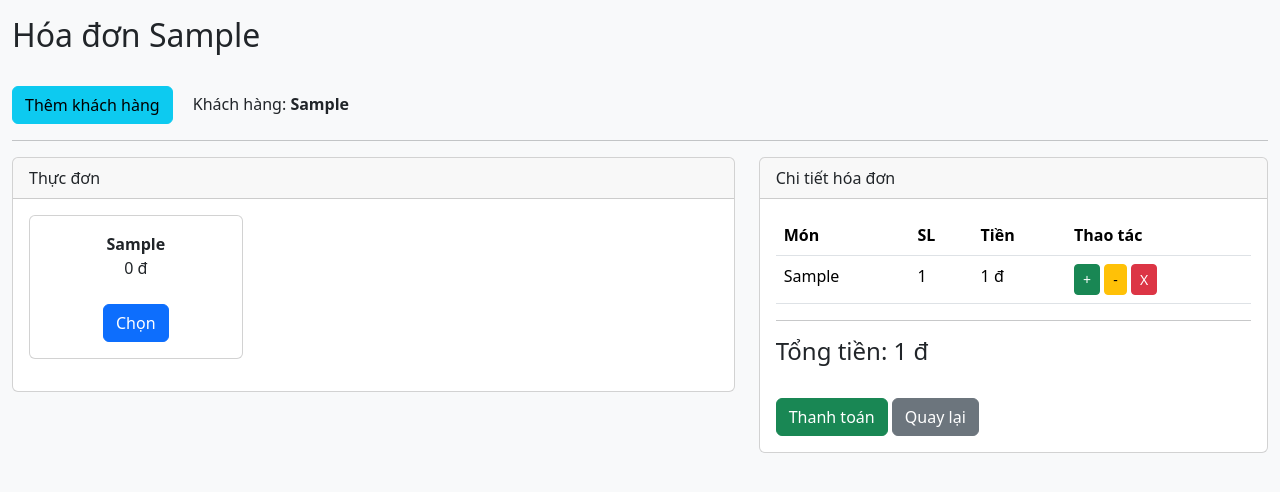
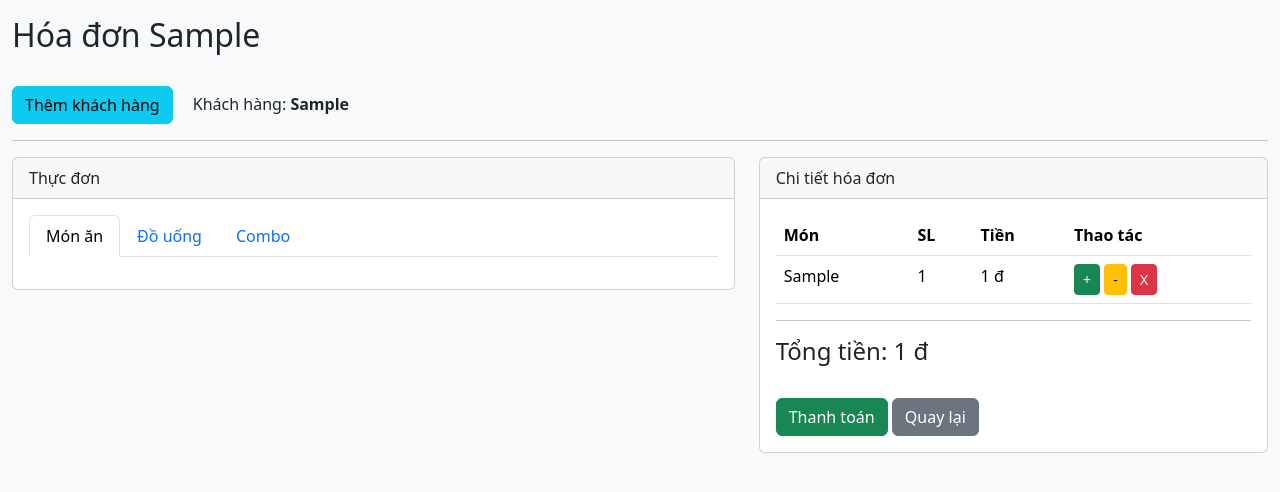
Before and after one commit to nguyenter/emenu, a Flask app: page /cashier/hoa-don/1 in a window 1280 px wide. Shown: the part 56-548 px from the top of the page. Run offline with Flask 3, Linux system fonts and the light colour scheme; the visitor is signed in with stand-in values (Sample User, id 1); tables that the repository leaves empty hold one stand-in row (values such as "Sample post").

Commit message:
update giao dien cÃashá»ier

```diff
--- a/app.py
+++ b/app.py
@@ -121,7 +121,9 @@
     if 'user_id' not in session:
         return redirect(url_for('login'))
 
-    ds_ban = Ban.query.order_by(Ban.so_thu_tu).all()
+    ds_khu_vuc = KhuVuc.query.order_by(
+        KhuVuc.so_thu_tu
+    ).all()
 
     ds_hang_hoa = HangHoa.query.join(
         NhomHang,
@@ -133,8 +135,7 @@
 
     return render_template(
         'cashier.html',
-        ds_ban=ds_ban,
-        ds_hang_hoa=ds_hang_hoa
+        ds_khu_vuc=ds_khu_vuc
     )
 
 @app.route('/logout')
@@ -308,12 +309,33 @@
         hoa_don_id
     )
 
-    ds_mon = HangHoa.query.join(
+    ds_mon_an = HangHoa.query.join(
         NhomHang,
         HangHoa.nhom_hang_id == NhomHang.id
     ).filter(
         HangHoa.trang_thai == True,
-        NhomHang.trang_thai == True
+        NhomHang.trang_thai == True,
+        HangHoa.loai_thuc_don == 'MON_AN'
+    ).all()
+
+
+    ds_do_uong = HangHoa.query.join(
+        NhomHang,
+        HangHoa.nhom_hang_id == NhomHang.id
+    ).filter(
+        HangHoa.trang_thai == True,
+        NhomHang.trang_thai == True,
+        HangHoa.loai_thuc_don == 'DO_UONG'
+    ).all()
+
+
+    ds_combo = HangHoa.query.join(
+        NhomHang,
+        HangHoa.nhom_hang_id == NhomHang.id
+    ).filter(
+        HangHoa.trang_thai == True,
+        NhomHang.trang_thai == True,
+        HangHoa.loai_thuc_don == 'COMBO'
     ).all()
 
     ds_chi_tiet = ChiTietHoaDon.query.filter_by(
@@ -323,7 +345,9 @@
     return render_template(
         'chi_tiet_hoa_don.html',
         hoa_don=hoa_don,
-        ds_mon=ds_mon,
+        ds_mon_an=ds_mon_an,
+        ds_do_uong=ds_do_uong,
+        ds_combo=ds_combo,
         ds_chi_tiet=ds_chi_tiet
     )
 
--- a/models/ban.py
+++ b/models/ban.py
@@ -52,5 +52,5 @@
 
     khu_vuc = db.relationship(
         'KhuVuc',
-        backref='danh_sach_ban'
+        back_populates='ban'
     )
--- a/models/khu_vuc.py
+++ b/models/khu_vuc.py
@@ -22,3 +22,9 @@
         db.Integer,
         nullable=False
     )
+
+    ban = db.relationship(
+        'Ban',
+        back_populates='khu_vuc',
+        lazy=True
+    )
--- a/templates/chi_tiet_hoa_don.html
+++ b/templates/chi_tiet_hoa_don.html
@@ -3,6 +3,7 @@
 {% block content %}
 
 <h2>Hóa đơn {{ hoa_don.ma_hoa_don }}</h2>
+
 <br>
 
 <a href="/cashier/them-khach-hang/{{ hoa_don.id }}"
@@ -17,8 +18,11 @@
     <span class="ms-3">
 
         Khách hàng:
+
         <strong>
+
             {{ hoa_don.khach_hang.ten_khach_hang }}
+
         </strong>
 
     </span>
@@ -29,6 +33,7 @@
 
 <div class="row">
 
+    <!-- Thực đơn -->
     <div class="col-md-7">
 
         <div class="card">
@@ -41,9 +46,147 @@
 
             <div class="card-body">
 
+                <!-- Tabs -->
+                <ul class="nav nav-tabs mb-3">
+
+                    <li class="nav-item">
+
+                        <button class="nav-link active"
+                                data-bs-toggle="tab"
+                                data-bs-target="#mon-an">
+
+                            Món ăn
+
+                        </button>
+
+                    </li>
+
+                    <li class="nav-item">
+
+                        <button class="nav-link"
+                                data-bs-toggle="tab"
+                                data-bs-target="#do-uong">
+
+                            Đồ uống
+
+                        </button>
+
+                    </li>
+
+                    <li class="nav-item">
+
+                        <button class="nav-link"
+                                data-bs-toggle="tab"
+                                data-bs-target="#combo">
+
+                            Combo
+
+                        </button>
+
+                    </li>
+
+                </ul>
+
+                <!-- Nội dung tab -->
+                <div class="tab-content">
+
+                    <!-- Món ăn -->
+                    <div class="tab-pane fade show active"
+                         id="mon-an">
+
                         <div class="row">
 
-                    {% for mon in ds_mon %}
+                            {% for mon in ds_mon_an %}
+
+                            <div class="col-md-4 mb-3">
+
+                                <div class="card">
+
+                                    <div class="card-body text-center">
+
+                                        <strong>
+
+                                            {{ mon.ten_hang }}
+
+                                        </strong>
+
+                                        <br>
+
+                                        {{ "{:,.0f}".format(mon.gia_ban) }} đ
+
+                                        <br><br>
+
+                                        <a href="/cashier/them-mon/{{ hoa_don.id }}/{{ mon.id }}"
+                                           class="btn btn-primary">
+
+                                            Chọn
+
+                                        </a>
+
+                                    </div>
+
+                                </div>
+
+                            </div>
+
+                            {% endfor %}
+
+                        </div>
+
+                    </div>
+
+                    <!-- Đồ uống -->
+                    <div class="tab-pane fade"
+                         id="do-uong">
+
+                        <div class="row">
+
+                            {% for mon in ds_do_uong %}
+
+                            <div class="col-md-4 mb-3">
+
+                                <div class="card">
+
+                                    <div class="card-body text-center">
+
+                                        <strong>
+
+                                            {{ mon.ten_hang }}
+
+                                        </strong>
+
+                                        <br>
+
+                                        {{ "{:,.0f}".format(mon.gia_ban) }} đ
+
+                                        <br><br>
+
+                                        <a href="/cashier/them-mon/{{ hoa_don.id }}/{{ mon.id }}"
+                                           class="btn btn-primary">
+
+                                            Chọn
+
+                                        </a>
+
+                                    </div>
+
+                                </div>
+
+                            </div>
+
+                            {% endfor %}
+
+                        </div>
+
+                    </div>
+
+                    <!-- Combo -->
+                    <div class="tab-pane fade"
+                         id="combo">
+
+                        <div class="row">
+
+                            {% for mon in ds_combo %}
 
                             <div class="col-md-4 mb-3">
 
@@ -86,6 +229,11 @@
 
             </div>
 
+        </div>
+
+    </div>
+
+    <!-- Chi tiết hóa đơn -->
     <div class="col-md-5">
 
         <div class="card">
--- a/templates/layout_cashier.html
+++ b/templates/layout_cashier.html
@@ -14,7 +14,7 @@
           rel="stylesheet">
 
 </head>
-
+<script src="https://cdn.jsdelivr.net/npm/bootstrap@5.3.7/dist/js/bootstrap.bundle.min.js"></script>
 <body class="bg-light">
 
 <nav class="navbar navbar-dark bg-dark">
```
Also changed, not shown: templates/cashier.html (+21 -69 lines). Lines whose indentation alone changed are shown as unchanged.
